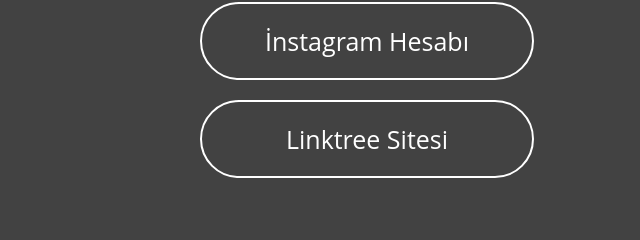
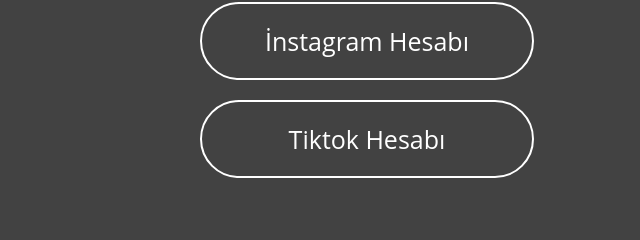
Before and after one commit to Doridori9992/amiral-bitiko-lu-linktr, a plain HTML site: page index.html in a window 1280 px wide. Shown: the part 527-767 px from the top of the page, 273-913 px from the left. Drawn offline with Linux system fonts and the light colour scheme.

Commit message:
Update index.html

```diff
--- a/index.html
+++ b/index.html
@@ -14,7 +14,7 @@
     <a href="https://discord.gg/bitikogullari" target="_blank" class="links">Discord Sunucusu</a>
     <a href="https://www.twitch.tv/amiralbitikoglu" target="_blank" class="links">Twitch Kanalı</a>
     <a href="https://www.instagram.com/amiralbitikoglu_yt/?hl=tr" target="_blank" class="links">İnstagram Hesabı</a>
-    <a href="https://linktr.ee/amiralbitikoglu" target="_blank" class="links">Linktree Sitesi</a>
+    <a href="https://www.tiktok.com/@amiralbitikoglu" target="_blank" class="links">Tiktok Hesabı</a>
     <i>Abaza Pideci Tarafından</i>
 </div>
 <style>
@@ -30,6 +30,7 @@ h2{
     color: bisque;
     text-align: center;
     margin: 80px;
+    user-select: none;
 }
 
 .links{
```
